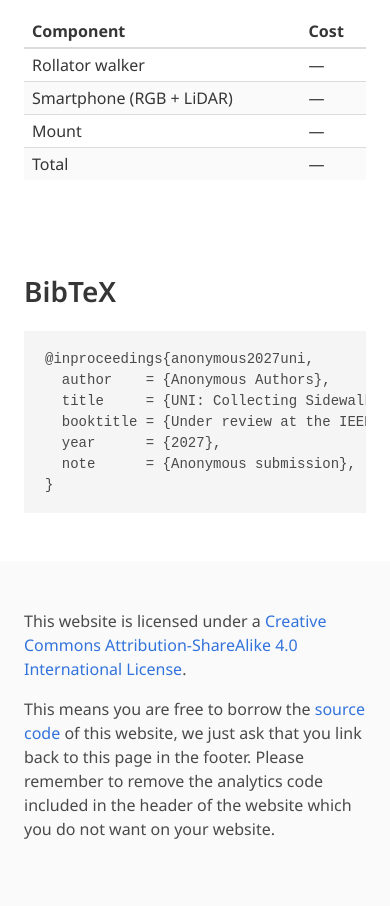
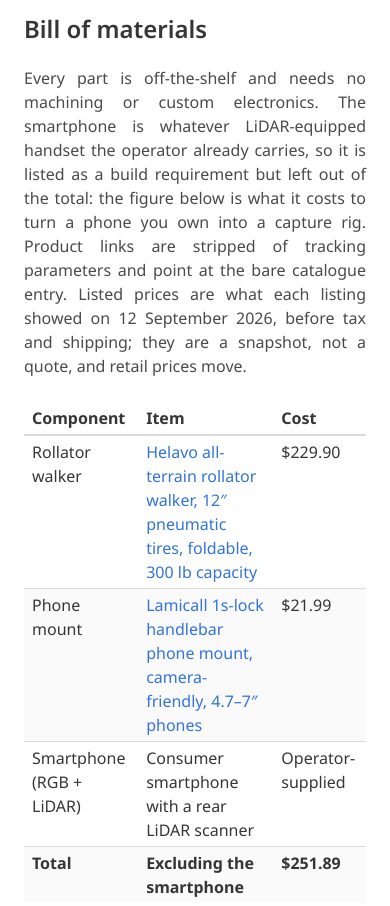
Before and after one commit to universal-nav/universal-nav.github.io, a plain HTML site: page index.html in a window 390 px wide. Shown: the part 4546-5452 px from the top of the page. Drawn offline with Linux system fonts and the light colour scheme.

Commit message:
add bill of materials to hardware section
Walker and mount priced from their listings as of 2026-09-12. The
smartphone is operator-supplied, so it is listed as a build requirement
but excluded from the total. Product links are reduced to bare /dp/ASIN
entries: the original URLs carried crid/dib/qid/sprefix parameters, and
sprefix encodes the literal search strings that were typed.

```diff
--- a/index.html
+++ b/index.html
@@ -294,22 +294,54 @@
             <img src="./static/images/hardware.jpg"
                  alt="The instrumented rollator walker."/>
           </div>
-          <div class="column is-half">
-            <!-- TODO: fill in components and cost. Name generic part categories rather than any
-                 internally-built tool or app. -->
-            <table class="table is-fullwidth is-striped is-narrow">
-              <thead>
-                <tr><th>Component</th><th>Cost</th></tr>
-              </thead>
-              <tbody>
-                <tr><td>Rollator walker</td><td>&mdash;</td></tr>
-                <tr><td>Smartphone (RGB + LiDAR)</td><td>&mdash;</td></tr>
-                <tr><td>Mount</td><td>&mdash;</td></tr>
-                <tr><td>Total</td><td>&mdash;</td></tr>
-              </tbody>
-            </table>
-          </div>
         </div>
+
+        <!-- Bill of materials. -->
+        <h3 class="title is-4">Bill of materials</h3>
+        <div class="content has-text-justified">
+          <p>
+            Every part is off-the-shelf and needs no machining or custom electronics. The
+            smartphone is whatever LiDAR-equipped handset the operator already carries, so it is
+            listed as a build requirement but left out of the total: the figure below is what it
+            costs to turn a phone you own into a capture rig. Product links are stripped of
+            tracking parameters and point at the bare catalogue entry. Listed prices are what each
+            listing showed on <time datetime="2026-09-12">12 September 2026</time>, before tax and
+            shipping; they are a snapshot, not a quote, and retail prices move.
+          </p>
+        </div>
+
+        <table class="table is-fullwidth is-striped is-narrow">
+          <thead>
+            <tr><th>Component</th><th>Item</th><th>Cost</th></tr>
+          </thead>
+          <tbody>
+            <tr>
+              <td>Rollator walker</td>
+              <td><a href="https://www.amazon.com/dp/B0B3XBNTQX"
+                     rel="noopener noreferrer">Helavo all-terrain rollator walker,
+                  12&Prime; pneumatic tires, foldable, 300&nbsp;lb capacity</a></td>
+              <td>$229.90</td>
+            </tr>
+            <tr>
+              <td>Phone mount</td>
+              <td><a href="https://www.amazon.com/dp/B0BN551HR2"
+                     rel="noopener noreferrer">Lamicall 1s-lock handlebar phone mount,
+                  camera-friendly, 4.7&ndash;7&Prime; phones</a></td>
+              <td>$21.99</td>
+            </tr>
+            <tr>
+              <td>Smartphone (RGB + LiDAR)</td>
+              <td>Consumer smartphone with a rear LiDAR scanner</td>
+              <td>Operator-supplied</td>
+            </tr>
+            <tr>
+              <th>Total</th>
+              <th>Excluding the smartphone</th>
+              <th>$251.89</th>
+            </tr>
+          </tbody>
+        </table>
+        <!--/ Bill of materials. -->
       </div>
     </div>
     <!--/ Hardware. -->
```
